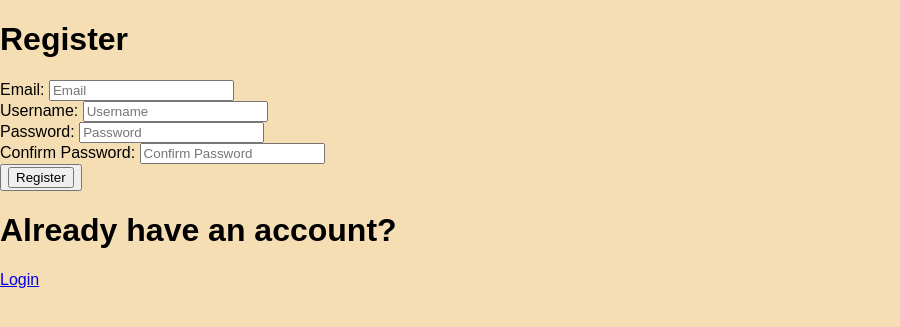
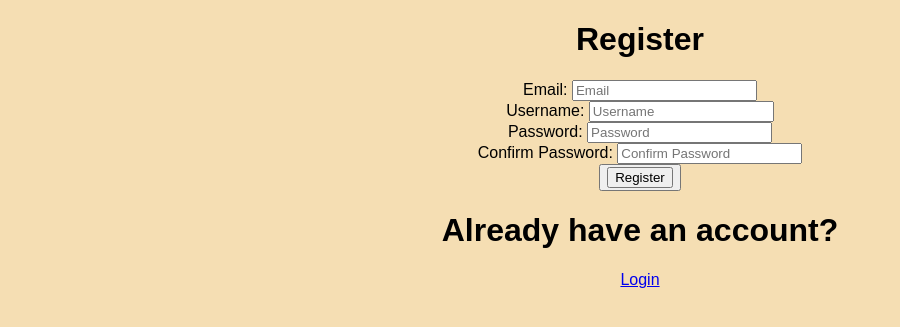
Before and after one commit to BrinkOfSecondBailout/Brink-Bitcoin-Wallet, a Django app: template templates/register.html in a window 1280 px wide. Shown: the top 327 px of the page, without its empty margins (0-900 px from the left). Run offline with Django 5.2, Linux system fonts and the light colour scheme; the template is opened without the code that fills it: most values are stand-ins (such as "Sample title", 1, 10 or a date in 2020).

Commit message:
register done

```diff
--- a/static/css/style.css
+++ b/static/css/style.css
@@ -4,3 +4,19 @@ body {
     margin: 0;
     padding: 0;
 }
+
+.index-wrapper {
+    text-align: center;
+}
+
+.register-wrapper {
+    text-align: center;
+}
+
+.login-wrapper {
+    text-align: center;
+}
+
+.error-message {
+    color: red;
+}
--- a/templates/login.html
+++ b/templates/login.html
@@ -9,6 +9,7 @@
     <link rel="stylesheet" type="text/css" href="{% static 'css/style.css' %}">
 </head>
 <body>
+    <div class="login-wrapper">
         <h1>Login</h1>
         <form action="login" method="POST">
             {% csrf_token %}
@@ -39,5 +40,6 @@
             <h1>No account with us yet?</h1>
             <a href="register">Register</a>
         </div>
+    </div>
 </body>
 </html>
--- a/templates/register.html
+++ b/templates/register.html
@@ -9,34 +9,47 @@
     <link rel="stylesheet" type="text/css" href="{% static 'css/style.css' %}">
 </head>
 <body>
+    <div class="register-wrapper">
         <h1>Register</h1>
         <form action="register" method="POST">
             {% csrf_token %}
 
-        <div>
+            <div class="error-message">
                 {% for message in messages %}
                     <p>{{ message }}</p>
                 {% endfor %}
             </div>
 
-        <div>
+            <div data-validate="Please enter email: johnwick@gmail.com">
                 <label for="email">Email:</label>
-            <input type="email" id="email" name="email" placeholder="Email" required>
+                <input type="email" id="email" name="email" placeholder="Email" >
+            </div>
+
+            <div data-validate="Please choose a username">
+                <label for="username">Username:</label>
+                <input type="text" id="username" name="username" placeholder="Username" >
             </div>
 
             <div>
-            <label for="username">Username:</label>
-            <input type="text" id="username" name="username" placeholder="Username" required>
+                <input type="hidden" name="private_key" value="{{detail.private_key}}" readonly>
+            </div>
+
+            <div>
+                <input type="hidden" name="public_key" value="{{detail.public_key}}" readonly>
+            </div>
+
+            <div>
+                <input type="hidden" name="address" value="{{detail.address}}" readonly>
             </div>
 
             <div>
                 <label for="password">Password:</label>
-            <input type="password" id="password" name="password" placeholder="Password" required>
+                <input type="password" id="password" name="password" placeholder="Password" >
             </div>
 
             <div>
-            <label for="confirm_password">Confirm Password:</label>
-            <input type="password" id="confirm_password" name="confirm_password" placeholder="Confirm Password" required>
+                <label for="password2">Confirm Password:</label>
+                <input type="password" id="password2" name="password2" placeholder="Confirm Password" >
             </div>
 
             <div>
@@ -48,5 +61,6 @@
             <h1>Already have an account?</h1>
             <a href="login">Login</a>
         </div>
+    </div>
 </body>
 </html>
```
Also changed, not shown: templates/index.html (+6 -3 lines), wallet/views.py (+30 -5 lines). Lines whose indentation alone changed are shown as unchanged.
